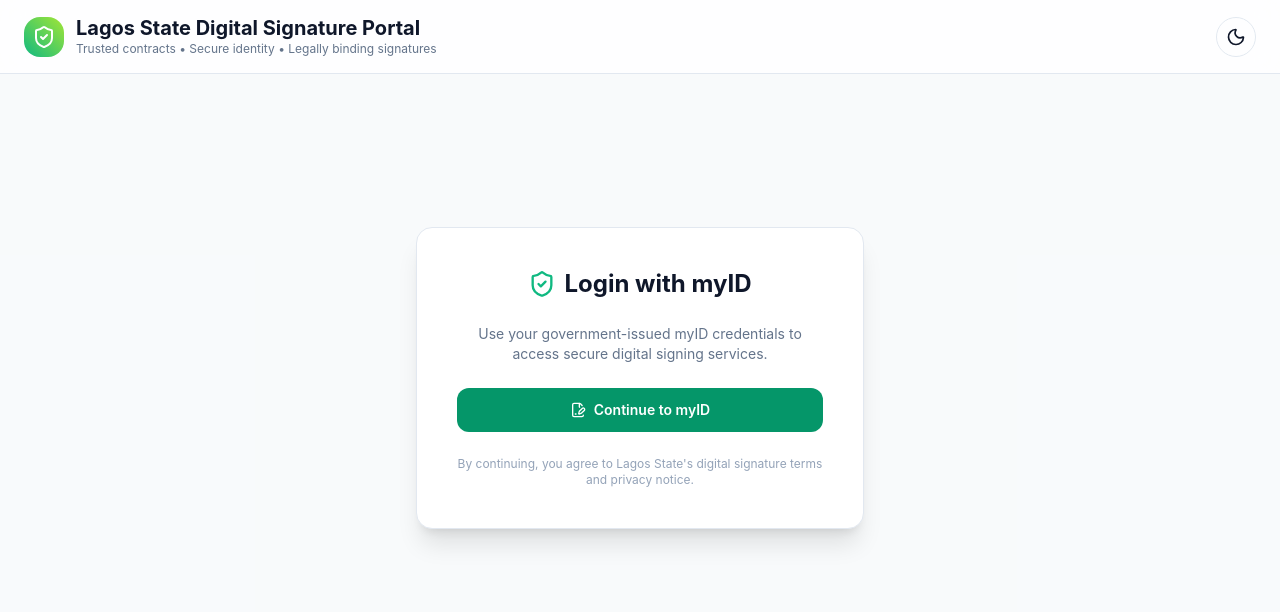
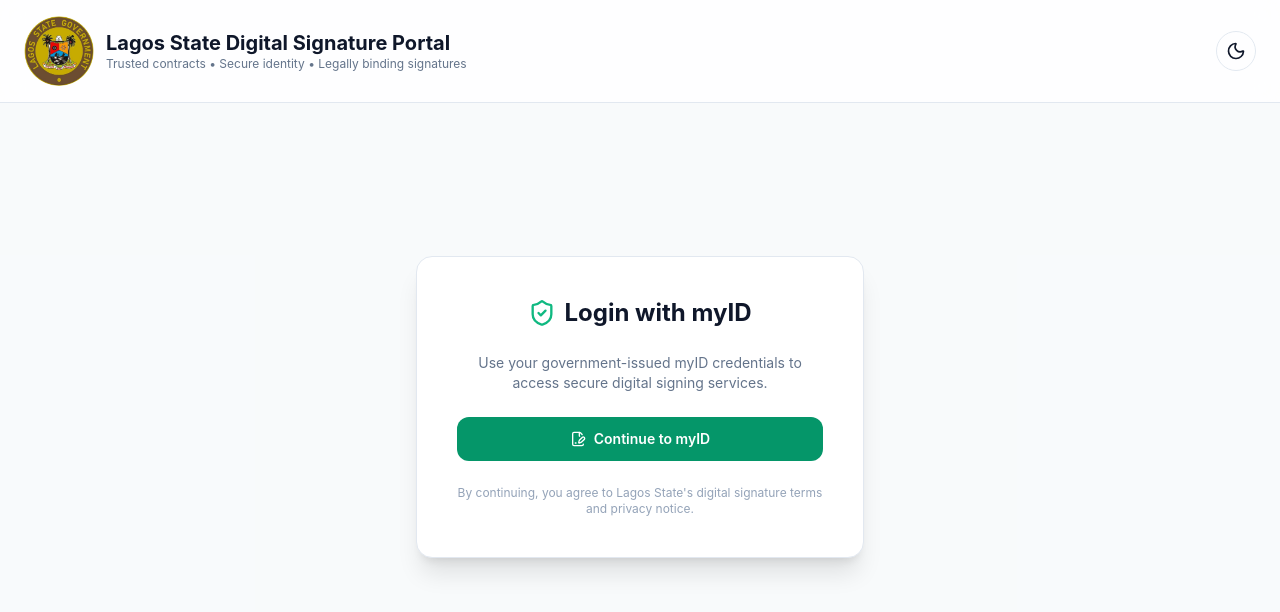
Before and after one commit to Etiko-git/lagos-signature-portal, a React (Vite) app: page / in a window 1280 px wide. Shown: the top 612 px of the page. Built offline with nearby package versions, Linux system fonts and the light colour scheme.

Commit message:
merge and update

```diff
--- a/src/App.tsx
+++ b/src/App.tsx
@@ -877,9 +877,28 @@
         {/* Header */}
         <header className="border-b border-slate-200 dark:border-slate-800 bg-white/80 dark:bg-slate-900/80 backdrop-blur-md px-6 py-4 flex items-center justify-between">
           <div className="flex items-center gap-3">
-            <div className="h-10 w-10 rounded-2xl bg-gradient-to-tr from-emerald-500 to-lime-400 flex items-center justify-center text-white">
-              <ShieldCheck className="h-6 w-6" />
-            </div>
+            <div
+                style={{
+                  height: "70px",
+                  width: "70px",
+                  borderRadius: "50%",
+                  backgroundColor: "white",
+                  display: "flex",
+                  alignItems: "center",
+                  justifyContent: "center",
+                  overflow: "hidden",
+                }}
+              >
+                <img
+                  src="/img/lagos2.jpg"
+                  alt="Lagos Logo"
+                  style={{
+                    width: "70px",
+                    height: "70px",
+                    objectFit: "cover",
+                  }}
+                />
+              </div>
             <div>
               <h1 className="text-xl font-bold leading-tight">Lagos State Digital Signature Portal</h1>
               <p className="text-xs text-slate-500 dark:text-slate-400">
--- a/src/login.tsx
+++ b/src/login.tsx
@@ -2,6 +2,7 @@
 import { useEffect } from "react";
 import { motion, AnimatePresence } from "framer-motion";
 import { ShieldCheck, FileSignature, Moon, Sun } from "lucide-react";
+
 
 // Extend Window interface to include the global function from script.js
 declare global {
@@ -192,9 +193,31 @@
         {/* Header */}
         <header className="border-b border-slate-200 dark:border-slate-800 bg-white/80 dark:bg-slate-900/80 backdrop-blur-md px-6 py-4 flex items-center justify-between">
           <div className="flex items-center gap-3">
-            <div className="h-10 w-10 rounded-2xl bg-gradient-to-tr from-emerald-500 to-lime-400 flex items-center justify-center text-white">
-              <ShieldCheck className="h-6 w-6" />
+            <div
+              style={{
+                height: "70px",
+                width: "70px",
+                borderRadius: "50%",
+                backgroundColor: "white",
+                display: "flex",
+                alignItems: "center",
+                justifyContent: "center",
+                overflow: "hidden",
+                // border: "2px solid #ffffffff", // light border (optional)
+              }}
+            >
+              <img
+                src="/img/lagos2.jpg"
+                alt="Lagos Logo"
+                style={{
+                  width: "70px",
+                  height: "70px",
+                  objectFit: "cover",
+                }}
+              />
             </div>
+
+
             <div>
               <h1 className="text-xl font-bold leading-tight">Lagos State Digital Signature Portal</h1>
               <p className="text-xs text-slate-500 dark:text-slate-400">
```
Also changed, not shown: public/img/lagos.jpg (added), public/img/lagos2.jpg (added).
